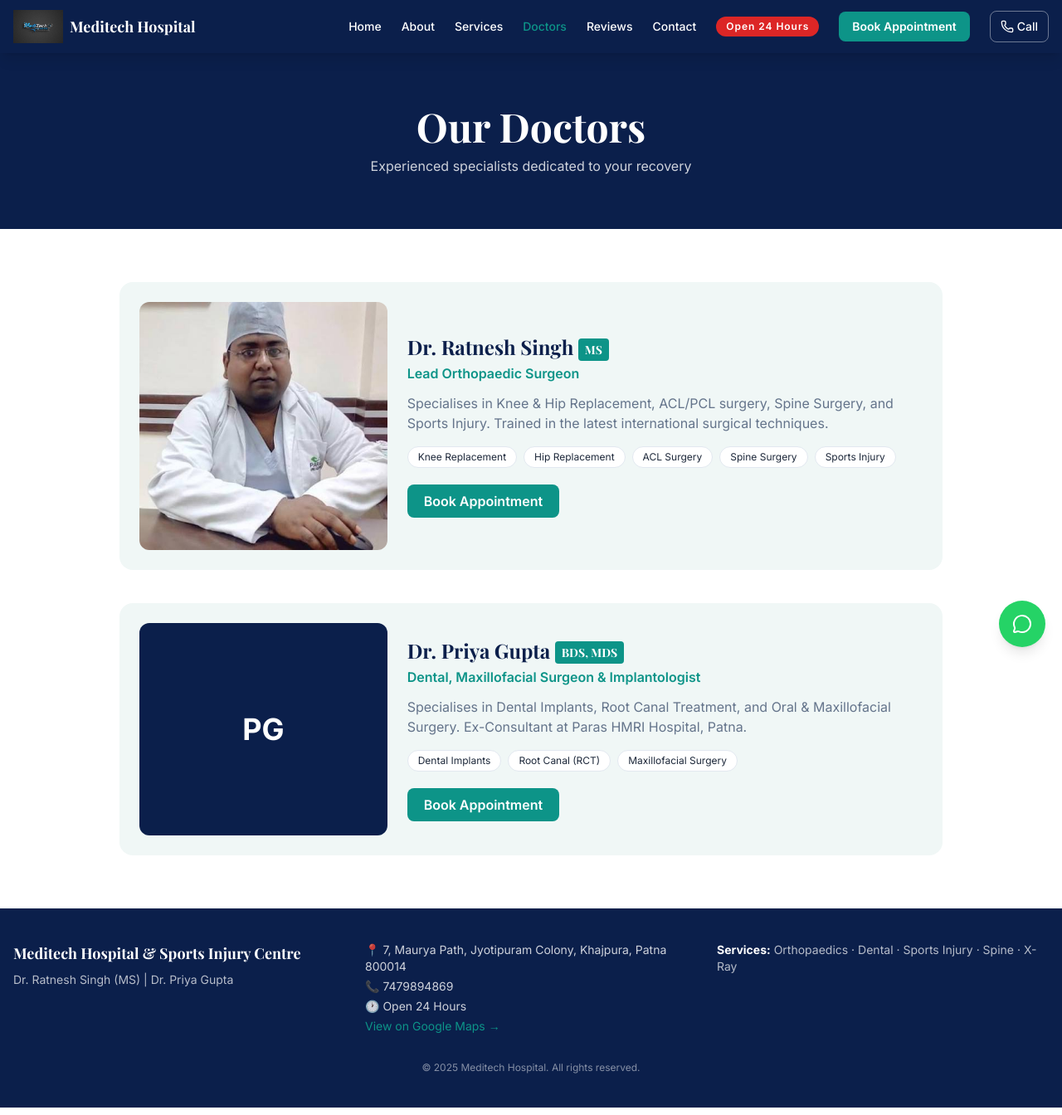
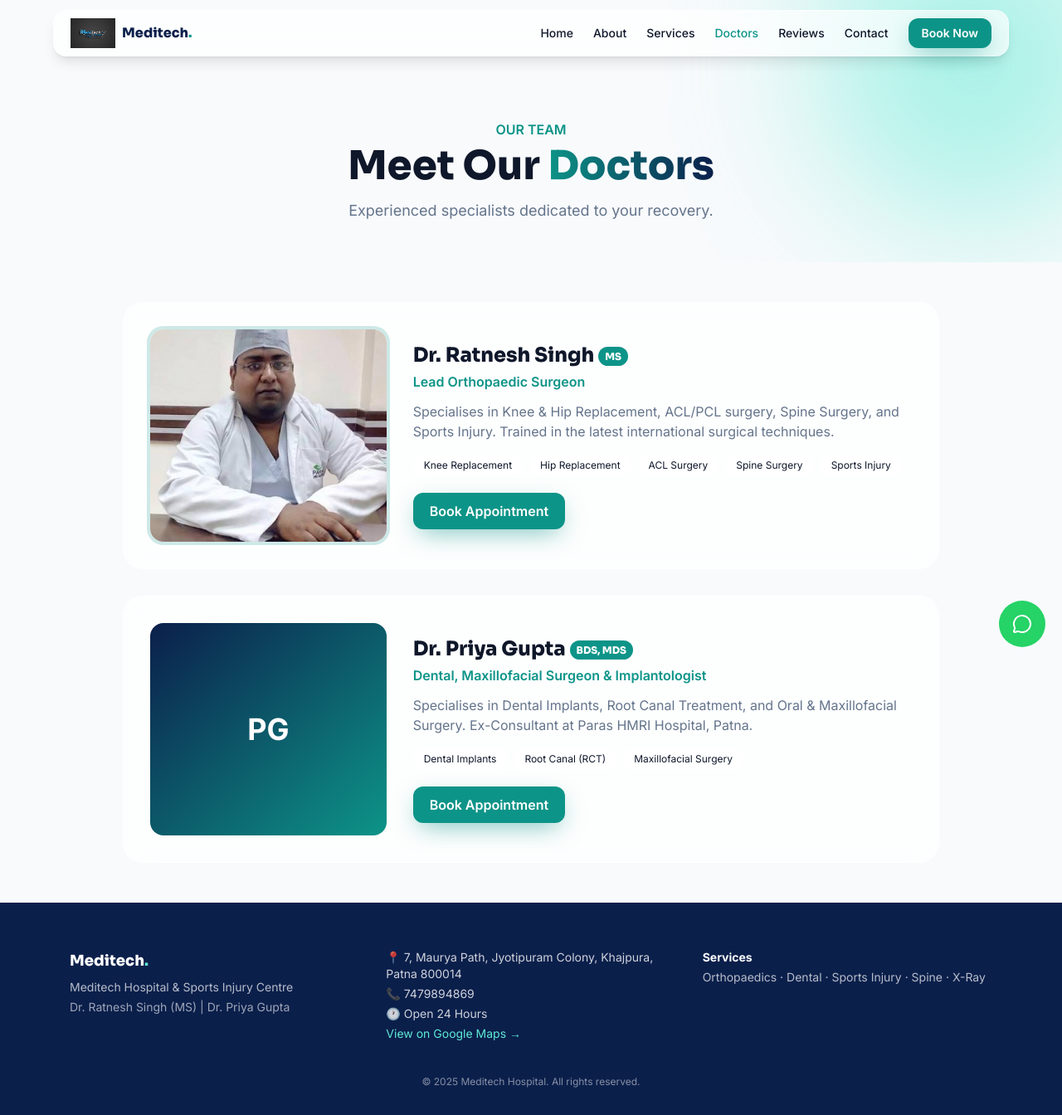
Before and after one commit to website199/Meditech-Hospital, a plain HTML site: page doctors.html in a window 1280 px wide. Shown: the whole page at 83% size. Drawn offline with nearby package versions, Linux system fonts and the light colour scheme.

Commit message:
Update doctors.html

```diff
--- a/doctors.html
+++ b/doctors.html
@@ -1,86 +1,98 @@
 <!DOCTYPE html>
 <html lang="en">
 <head>
-  <meta charset="UTF-8" />
-  <meta name="viewport" content="width=device-width, initial-scale=1.0" />
+<meta charset="UTF-8"/>
+<meta name="viewport" content="width=device-width, initial-scale=1.0"/>
 <title>Our Doctors | Dr. Ratnesh Singh & Dr. Priya Gupta | Meditech Hospital Patna</title>
-  <meta name="description" content="Meet Dr. Ratnesh Singh (MS), best orthopaedic surgeon in Patna, and Dr. Priya Gupta (BDS, MDS), dental & maxillofacial surgeon at Meditech Hospital." />
-  <link href="https://fonts.googleapis.com/css2?family=Inter:wght@400;500;600;700&family=Playfair+Display:wght@700&display=swap" rel="stylesheet" />
+<meta name="description" content="Meet Dr. Ratnesh Singh (MS), best orthopaedic surgeon in Patna, and Dr. Priya Gupta (BDS, MDS), dental & maxillofacial surgeon at Meditech Hospital."/>
+<link href="https://fonts.googleapis.com/css2?family=Inter:wght@400;500;600;700;800&family=Sora:wght@600;700;800&display=swap" rel="stylesheet"/>
 <script src="https://cdn.tailwindcss.com"></script>
 <script src="https://unpkg.com/lucide@latest"></script>
-  <script>tailwind.config={theme:{extend:{colors:{navy:'#0B1F4B',teal:'#0D9488',light:'#F0F7F6',ink:'#1E293B',muted:'#64748B',star:'#F59E0B',emergency:'#DC2626'},fontFamily:{display:['"Playfair Display"','serif'],body:['Inter','sans-serif']}}}}</script>
-  <style>body{font-family:'Inter',sans-serif;color:#1E293B}h1,h2,h3,.display{font-family:'Playfair Display',serif}.label{letter-spacing:.08em}</style>
+<script>tailwind.config={theme:{extend:{colors:{navy:'#0B1F4B',teal:'#0D9488',mint:'#5EEAD4',light:'#F0F7F6',ink:'#0F172A',muted:'#64748B'},fontFamily:{display:['Sora','sans-serif'],body:['Inter','sans-serif']}}}}</script>
+<style>
+:root{scroll-behavior:smooth}
+body{font-family:'Inter',sans-serif;color:#0F172A;background:#F8FAFC;overflow-x:hidden}
+h1,h2,h3,.display{font-family:'Sora',sans-serif}
+.glass{background:rgba(255,255,255,.7);backdrop-filter:blur(16px);-webkit-backdrop-filter:blur(16px);border:1px solid rgba(255,255,255,.6)}
+.grad-text{background:linear-gradient(90deg,#0D9488,#0B1F4B);-webkit-background-clip:text;background-clip:text;color:transparent}
+.blob{position:absolute;border-radius:50%;filter:blur(80px);opacity:.5;z-index:0;animation:float 12s ease-in-out infinite}
+@keyframes float{0%,100%{transform:translate(0,0) scale(1)}50%{transform:translate(30px,-40px) scale(1.1)}}
+.reveal{opacity:0;transform:translateY(40px);transition:all .8s cubic-bezier(.2,.7,.2,1)}
+.reveal.show{opacity:1;transform:none}
+.card{transition:transform .4s cubic-bezier(.2,.7,.2,1),box-shadow .4s}
+.card:hover{transform:translateY(-8px);box-shadow:0 30px 60px -20px rgba(13,148,136,.35)}
+.btn-glow{box-shadow:0 10px 30px -8px rgba(13,148,136,.6);transition:.3s}
+.btn-glow:hover{transform:translateY(-3px);box-shadow:0 18px 40px -8px rgba(13,148,136,.75)}
+.fab{animation:pulse 2.5s infinite}
+@keyframes pulse{0%{box-shadow:0 0 0 0 rgba(37,211,102,.6)}70%{box-shadow:0 0 0 18px rgba(37,211,102,0)}100%{box-shadow:0 0 0 0 rgba(37,211,102,0)}}
+.navlink{position:relative}.navlink::after{content:'';position:absolute;left:0;bottom:-4px;width:0;height:2px;background:#0D9488;transition:.3s}.navlink:hover::after{width:100%}
+</style>
 </head>
-<body class="bg-white">
+<body>
 
-  <header class="sticky top-0 z-50 bg-navy text-white shadow-lg">
-    <div class="max-w-7xl mx-auto px-4 flex items-center justify-between h-16">
-      <a href="index.html" class="flex items-center gap-2"><img src="assets/logo.png" alt="Meditech Hospital" class="h-10 w-auto" onerror="this.style.display='none'" /><span class="font-display text-lg font-bold">Meditech Hospital</span></a>
-      <nav class="hidden md:flex items-center gap-6 text-sm font-medium">
-        <a href="index.html" class="hover:text-teal">Home</a><a href="about.html" class="hover:text-teal">About</a><a href="services.html" class="hover:text-teal">Services</a><a href="doctors.html" class="text-teal">Doctors</a><a href="reviews.html" class="hover:text-teal">Reviews</a><a href="contact.html" class="hover:text-teal">Contact</a>
-        <span class="bg-emergency text-xs px-3 py-1 rounded-full label font-semibold">Open 24 Hours</span>
-        <a href="contact.html" class="bg-teal px-4 py-2 rounded-lg font-semibold">Book Appointment</a>
-        <a href="tel:7479894869" class="flex items-center gap-1 border border-white/40 px-3 py-2 rounded-lg"><i data-lucide="phone" class="w-4 h-4"></i>Call</a>
+<header class="fixed top-3 inset-x-0 z-50 px-3">
+<div class="max-w-6xl mx-auto glass rounded-2xl shadow-lg px-5 flex items-center justify-between h-14">
+<a href="index.html" class="flex items-center gap-2"><img src="assets/logo.png" alt="Meditech" class="h-9 w-auto" onerror="this.style.display='none'"/><span class="font-display font-extrabold text-navy">Meditech<span class="text-teal">.</span></span></a>
+<nav class="hidden md:flex items-center gap-6 text-sm font-medium text-ink">
+<a href="index.html" class="navlink">Home</a><a href="about.html" class="navlink">About</a><a href="services.html" class="navlink">Services</a><a href="doctors.html" class="navlink text-teal">Doctors</a><a href="reviews.html" class="navlink">Reviews</a><a href="contact.html" class="navlink">Contact</a>
+<a href="contact.html" class="btn-glow bg-teal text-white px-4 py-2 rounded-xl font-semibold">Book Now</a>
 </nav>
-      <button id="menuBtn" class="md:hidden"><i data-lucide="menu" class="w-7 h-7"></i></button>
+<button id="menuBtn" class="md:hidden text-navy"><i data-lucide="menu"></i></button>
 </div>
-    <div id="mobileMenu" class="hidden md:hidden bg-navy border-t border-white/10 px-4 pb-4 space-y-2 text-sm">
+<div id="mobileMenu" class="hidden md:hidden max-w-6xl mx-auto mt-2 glass rounded-2xl p-4 space-y-1 text-sm font-medium">
 <a href="index.html" class="block py-2">Home</a><a href="about.html" class="block py-2">About</a><a href="services.html" class="block py-2">Services</a><a href="doctors.html" class="block py-2">Doctors</a><a href="reviews.html" class="block py-2">Reviews</a><a href="contact.html" class="block py-2">Contact</a>
-      <a href="contact.html" class="block bg-teal text-center py-2 rounded-lg font-semibold mt-2">Book Appointment</a>
+<a href="contact.html" class="block bg-teal text-white text-center py-2 rounded-xl font-semibold">Book Now</a>
 </div>
 </header>
 
-  <section class="bg-navy text-white py-16"><div class="max-w-4xl mx-auto px-4 text-center">
-    <h1 class="text-4xl md:text-5xl font-bold">Our Doctors</h1>
-    <p class="text-white/80 mt-3">Experienced specialists dedicated to your recovery</p>
-  </div></section>
+<section class="relative pt-36 pb-12 overflow-hidden">
+<div class="blob bg-mint" style="width:350px;height:350px;top:-60px;right:-40px"></div>
+<div class="max-w-4xl mx-auto px-5 text-center relative z-10 reveal">
+<span class="text-teal font-semibold">OUR TEAM</span>
+<h1 class="text-5xl font-extrabold mt-2">Meet Our <span class="grad-text">Doctors</span></h1>
+<p class="text-muted mt-4 text-lg">Experienced specialists dedicated to your recovery.</p>
+</div>
+</section>
 
-  <section class="py-16 bg-white"><div class="max-w-5xl mx-auto px-4 space-y-10">
-
-    <div class="grid md:grid-cols-3 gap-6 bg-light rounded-2xl p-6 items-center">
-      <img src="assets/dr-ratnesh.jpg" alt="Dr. Ratnesh Singh" class="w-full h-64 md:h-full object-cover rounded-xl" onerror="this.outerHTML='<div class=\'w-full h-64 rounded-xl bg-navy text-white flex items-center justify-center text-4xl font-bold\'>RS</div>'" />
+<section class="max-w-5xl mx-auto px-5 py-12 space-y-8">
+<div class="card reveal glass rounded-3xl p-8 grid md:grid-cols-3 gap-8 items-center">
+<img src="assets/dr-ratnesh.jpg" alt="Dr. Ratnesh Singh" class="w-full h-64 object-cover rounded-2xl ring-4 ring-teal/20" onerror="this.outerHTML='<div class=\'w-full h-64 rounded-2xl bg-gradient-to-br from-navy to-teal text-white flex items-center justify-center text-4xl font-bold\'>RS</div>'"/>
 <div class="md:col-span-2">
-        <h2 class="text-2xl font-bold text-navy">Dr. Ratnesh Singh <span class="text-sm bg-teal text-white px-2 py-1 rounded align-middle">MS</span></h2>
+<h2 class="text-2xl font-extrabold">Dr. Ratnesh Singh <span class="text-xs bg-teal text-white px-2 py-1 rounded-full align-middle">MS</span></h2>
 <p class="text-teal font-semibold mt-1">Lead Orthopaedic Surgeon</p>
 <p class="text-muted mt-3">Specialises in Knee & Hip Replacement, ACL/PCL surgery, Spine Surgery, and Sports Injury. Trained in the latest international surgical techniques.</p>
-        <div class="flex flex-wrap gap-2 mt-4 text-xs">
-          <span class="bg-white border border-slate-200 px-3 py-1 rounded-full">Knee Replacement</span>
-          <span class="bg-white border border-slate-200 px-3 py-1 rounded-full">Hip Replacement</span>
-          <span class="bg-white border border-slate-200 px-3 py-1 rounded-full">ACL Surgery</span>
-          <span class="bg-white border border-slate-200 px-3 py-1 rounded-full">Spine Surgery</span>
-          <span class="bg-white border border-slate-200 px-3 py-1 rounded-full">Sports Injury</span>
-        </div>
-        <a href="contact.html" class="inline-block mt-5 bg-teal text-white px-5 py-2 rounded-lg font-semibold">Book Appointment</a>
+<div class="flex flex-wrap gap-2 mt-4 text-xs"><span class="glass px-3 py-1 rounded-full">Knee Replacement</span><span class="glass px-3 py-1 rounded-full">Hip Replacement</span><span class="glass px-3 py-1 rounded-full">ACL Surgery</span><span class="glass px-3 py-1 rounded-full">Spine Surgery</span><span class="glass px-3 py-1 rounded-full">Sports Injury</span></div>
+<a href="contact.html" class="btn-glow bg-teal text-white px-5 py-2.5 rounded-xl font-semibold inline-block mt-5">Book Appointment</a>
 </div>
 </div>
 
-    <div class="grid md:grid-cols-3 gap-6 bg-light rounded-2xl p-6 items-center">
-      <img src="assets/dr-priya.jpg" alt="Dr. Priya Gupta" class="w-full h-64 md:h-full object-cover rounded-xl" onerror="this.outerHTML='<div class=\'w-full h-64 rounded-xl bg-navy text-white flex items-center justify-center text-4xl font-bold\'>PG</div>'" />
+<div class="card reveal glass rounded-3xl p-8 grid md:grid-cols-3 gap-8 items-center">
+<img src="assets/dr-priya.jpg" alt="Dr. Priya Gupta" class="w-full h-64 object-cover rounded-2xl ring-4 ring-teal/20" onerror="this.outerHTML='<div class=\'w-full h-64 rounded-2xl bg-gradient-to-br from-navy to-teal text-white flex items-center justify-center text-4xl font-bold\'>PG</div>'"/>
 <div class="md:col-span-2">
-        <h2 class="text-2xl font-bold text-navy">Dr. Priya Gupta <span class="text-sm bg-teal text-white px-2 py-1 rounded align-middle">BDS, MDS</span></h2>
+<h2 class="text-2xl font-extrabold">Dr. Priya Gupta <span class="text-xs bg-teal text-white px-2 py-1 rounded-full align-middle">BDS, MDS</span></h2>
 <p class="text-teal font-semibold mt-1">Dental, Maxillofacial Surgeon & Implantologist</p>
 <p class="text-muted mt-3">Specialises in Dental Implants, Root Canal Treatment, and Oral & Maxillofacial Surgery. Ex-Consultant at Paras HMRI Hospital, Patna.</p>
-        <div class="flex flex-wrap gap-2 mt-4 text-xs">
-          <span class="bg-white border border-slate-200 px-3 py-1 rounded-full">Dental Implants</span>
-          <span class="bg-white border border-slate-200 px-3 py-1 rounded-full">Root Canal (RCT)</span>
-          <span class="bg-white border border-slate-200 px-3 py-1 rounded-full">Maxillofacial Surgery</span>
-        </div>
-        <a href="contact.html" class="inline-block mt-5 bg-teal text-white px-5 py-2 rounded-lg font-semibold">Book Appointment</a>
+<div class="flex flex-wrap gap-2 mt-4 text-xs"><span class="glass px-3 py-1 rounded-full">Dental Implants</span><span class="glass px-3 py-1 rounded-full">Root Canal (RCT)</span><span class="glass px-3 py-1 rounded-full">Maxillofacial Surgery</span></div>
+<a href="contact.html" class="btn-glow bg-teal text-white px-5 py-2.5 rounded-xl font-semibold inline-block mt-5">Book Appointment</a>
 </div>
 </div>
+</section>
 
-  </div></section>
-
-  <footer class="bg-navy text-white py-10">
-    <div class="max-w-7xl mx-auto px-4 grid md:grid-cols-3 gap-6 text-sm">
-      <div><h3 class="font-display text-lg font-bold">Meditech Hospital & Sports Injury Centre</h3><p class="text-white/70 mt-2">Dr. Ratnesh Singh (MS) | Dr. Priya Gupta</p></div>
-      <div class="text-white/80 space-y-1"><p>📍 7, Maurya Path, Jyotipuram Colony, Khajpura, Patna 800014</p><p>📞 <a href="tel:7479894869" class="hover:text-teal">7479894869</a></p><p>🕐 Open 24 Hours</p><p><a href="https://maps.app.goo.gl/Ztuvkz7mox37qGKw6" class="text-teal">View on Google Maps →</a></p></div>
-      <div class="text-white/70"><p><b class="text-white">Services:</b> Orthopaedics · Dental · Sports Injury · Spine · X-Ray</p></div>
+<footer class="bg-navy text-white pt-14 pb-8">
+<div class="max-w-6xl mx-auto px-5 grid md:grid-cols-3 gap-8 text-sm">
+<div><h3 class="font-display text-lg font-extrabold">Meditech<span class="text-mint">.</span></h3><p class="text-white/70 mt-2">Meditech Hospital & Sports Injury Centre</p><p class="text-white/60 mt-1">Dr. Ratnesh Singh (MS) | Dr. Priya Gupta</p></div>
+<div class="text-white/80 space-y-1"><p>📍 7, Maurya Path, Jyotipuram Colony, Khajpura, Patna 800014</p><p>📞 <a href="tel:7479894869" class="hover:text-mint">7479894869</a></p><p>🕐 Open 24 Hours</p><p><a href="https://maps.app.goo.gl/Ztuvkz7mox37qGKw6" class="text-mint">View on Google Maps →</a></p></div>
+<div class="text-white/70"><p><b class="text-white">Services</b></p><p class="mt-1">Orthopaedics · Dental · Sports Injury · Spine · X-Ray</p></div>
 </div>
-    <p class="text-center text-white/50 text-xs mt-8">© 2025 Meditech Hospital. All rights reserved.</p>
+<p class="text-center text-white/50 text-xs mt-10">© 2025 Meditech Hospital. All rights reserved.</p>
 </footer>
 
-  <a href="https://wa.me/917479894869" class="fixed bottom-5 right-5 z-50 bg-[#25D366] text-white p-4 rounded-full shadow-lg"><i data-lucide="message-circle" class="w-6 h-6"></i></a>
-  <script>lucide.createIcons();document.getElementById('menuBtn').onclick=()=>document.getElementById('mobileMenu').classList.toggle('hidden');</script>
+<a href="https://wa.me/917479894869" class="fab fixed bottom-5 right-5 z-50 bg-[#25D366] text-white p-4 rounded-full shadow-xl"><i data-lucide="message-circle" class="w-6 h-6"></i></a>
+<script>
+lucide.createIcons();
+document.getElementById('menuBtn').onclick=()=>document.getElementById('mobileMenu').classList.toggle('hidden');
+const io=new IntersectionObserver(e=>e.forEach(x=>{if(x.isIntersecting)x.target.classList.add('show')}),{threshold:.15});
+document.querySelectorAll('.reveal').forEach((el,i)=>{el.style.transitionDelay=(i%2*.1)+'s';io.observe(el)});
+</script>
 </body>
 </html>
```
Lines whose indentation alone changed are shown as unchanged.
